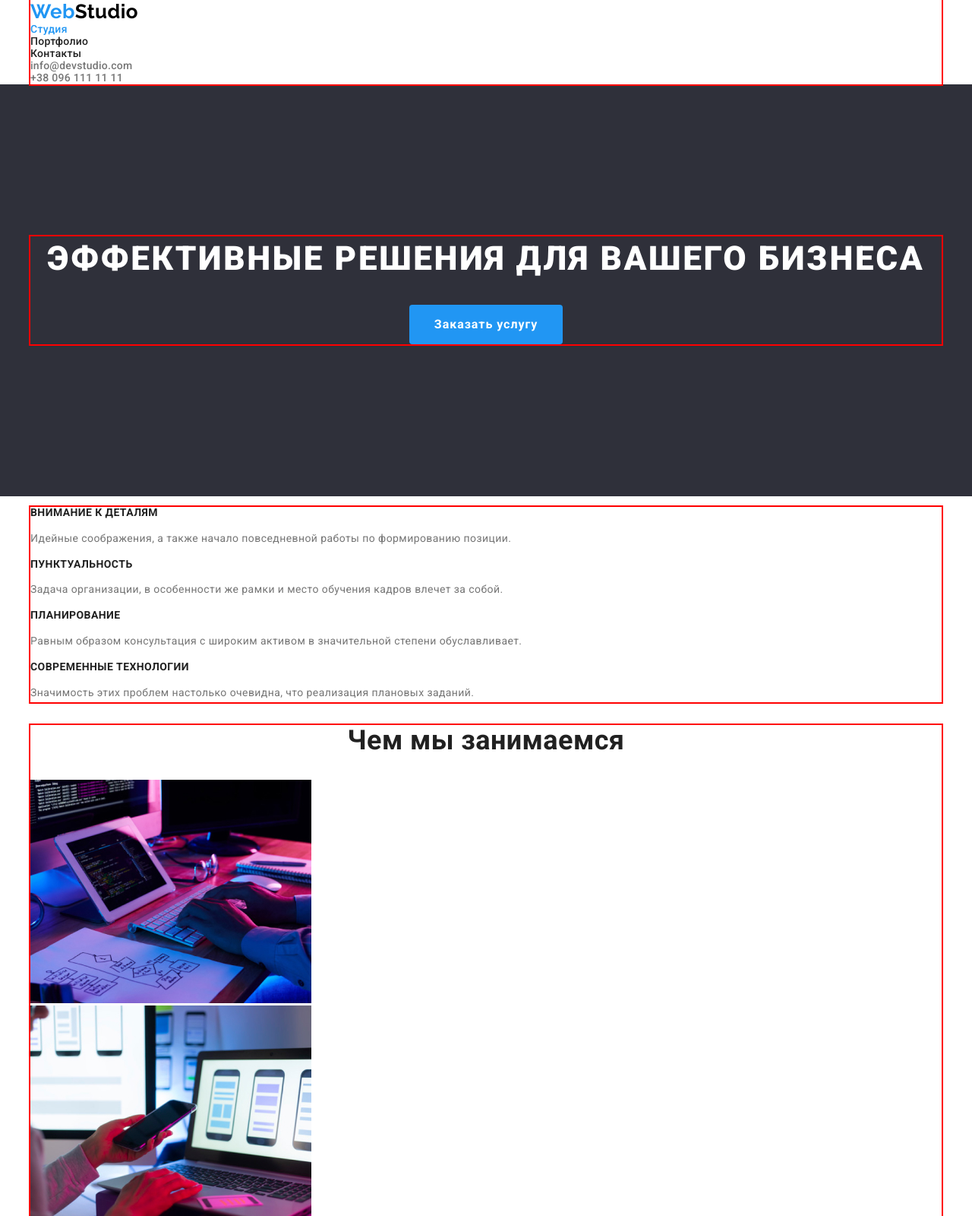
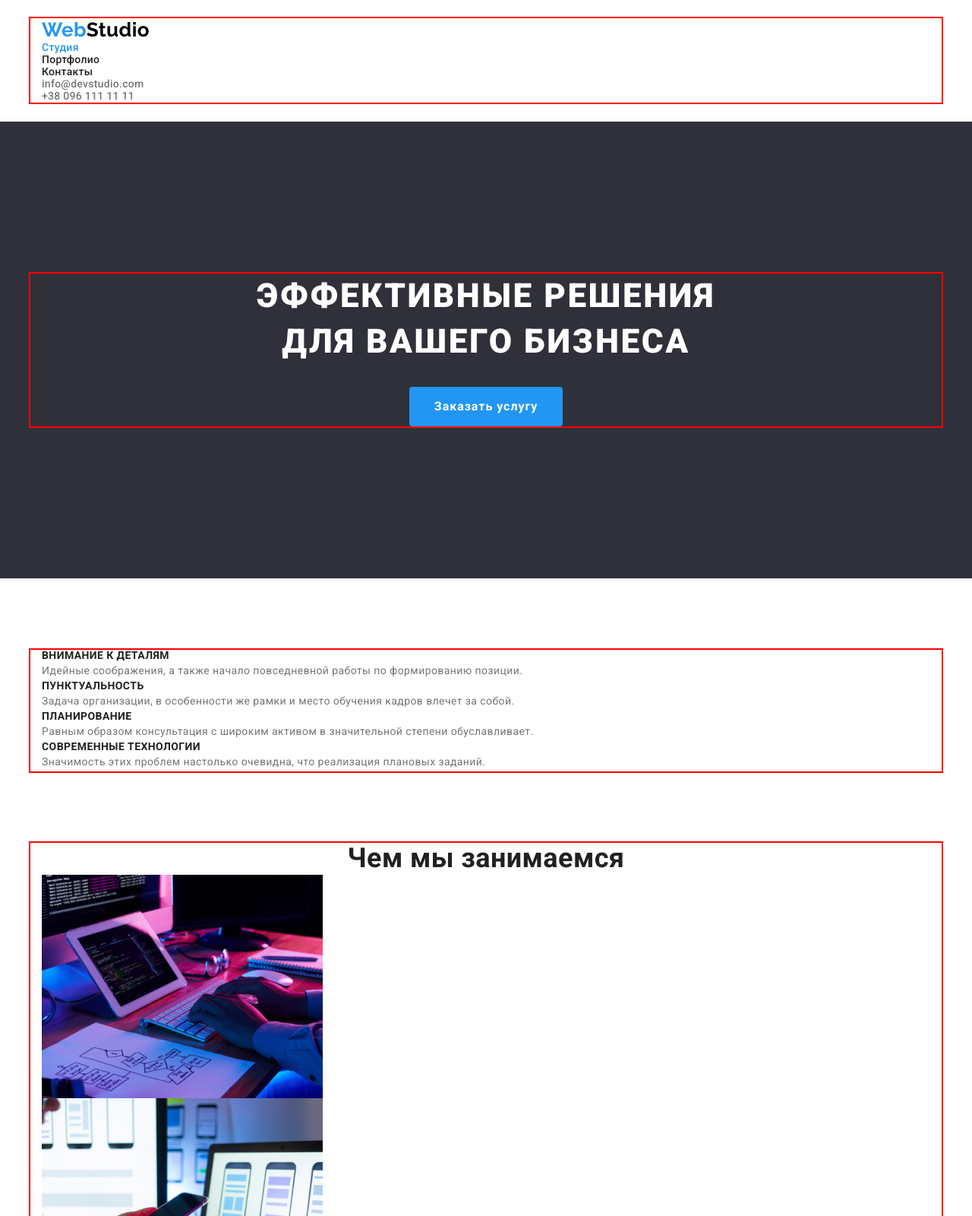
Before and after one commit to JustIrish/goit-markup-hw-03, a plain HTML site: page index.html in a window 1280 px wide. Shown: the top 1600 px of the page at 76% size. Drawn offline with nearby package versions, Linux system fonts and the light colour scheme.

Commit message:
Добавляет padding

```diff
--- a/css/styles.css
+++ b/css/styles.css
@@ -16,14 +16,15 @@
   --portfolio-backgr-color: #f5f4fa;
 }
 
-html {
-  box-sizing: border-box;
+p,
+h1,
+h2,
+h3,
+h4 {
+  margin: 0;
 }
-
-*,
-*::before,
-*::after {
-  box-sizing: inherit;
+img {
+  display: block;
 }
 
 body {
@@ -60,7 +61,13 @@ body {
   margin-left: auto;
   margin-right: auto;
   width: 1200px;
+  padding: 0 15px;
   outline: 2px solid red;
+}
+
+.header {
+  padding-top: 24px;
+  padding-bottom: 25px;
 }
 
 .logo {
@@ -114,8 +121,9 @@ body {
 }
 
 .hero-title {
-  margin-top: 0;
-  margin-bottom: 30px;
+  max-width: 696px;
+  margin: 0 auto 30px;
+
   color: var(--second-text-color);
 
   font-weight: 900;
@@ -123,6 +131,7 @@ body {
   line-height: 1.36;
   letter-spacing: 0.06em;
   text-transform: uppercase;
+  text-align: center;
 }
 
 .hero-btn {
@@ -148,6 +157,11 @@ body {
 
 /* -------------------СЕКЦИИ------------------ */
 
+.section {
+  padding-top: 94px;
+  padding-bottom: 94px;
+}
+
 .benefits-title {
   color: var(--title-text-color);
 
@@ -158,6 +172,10 @@ body {
 
 .benefits-text {
   line-height: 1.71;
+}
+
+.work {
+  padding-top: 0;
 }
 
 .work-title,
@@ -231,12 +249,21 @@ body {
 /* -------------------ПОДВАЛ------------------- */
 
 .footer {
+  padding: 60px 0;
   background-color: var(--special-backgr-color);
+}
+
+.logo {
+  margin-bottom: 20px;
 }
 
 .logo-footer,
 .location {
   color: var(--second-text-color);
+}
+
+.location {
+  margin-bottom: 9px;
 }
 
 .footer-contacts,
--- a/index.html
+++ b/index.html
@@ -53,7 +53,7 @@
           <button type="button" class="hero-btn">Заказать услугу</button>
         </div>
       </section>
-      <section class="benefits">
+      <section class="benefits section">
         <div class="conteiner">
           <h2 class="visually-hidden">Особенности</h2>
           <ul class="list">
@@ -88,7 +88,7 @@
           </ul>
         </div>
       </section>
-      <section class="work">
+      <section class="work section">
         <div class="conteiner">
           <h2 class="work-title">Чем мы занимаемся</h2>
           <ul class="list">
@@ -108,7 +108,7 @@
           </ul>
         </div>
       </section>
-      <section class="team">
+      <section class="team section">
         <div class="conteiner">
           <h2 class="team-title">Наша команда</h2>
           <ul class="list">
```
Also changed, not shown: portfolio.html (+15 -3 lines).
